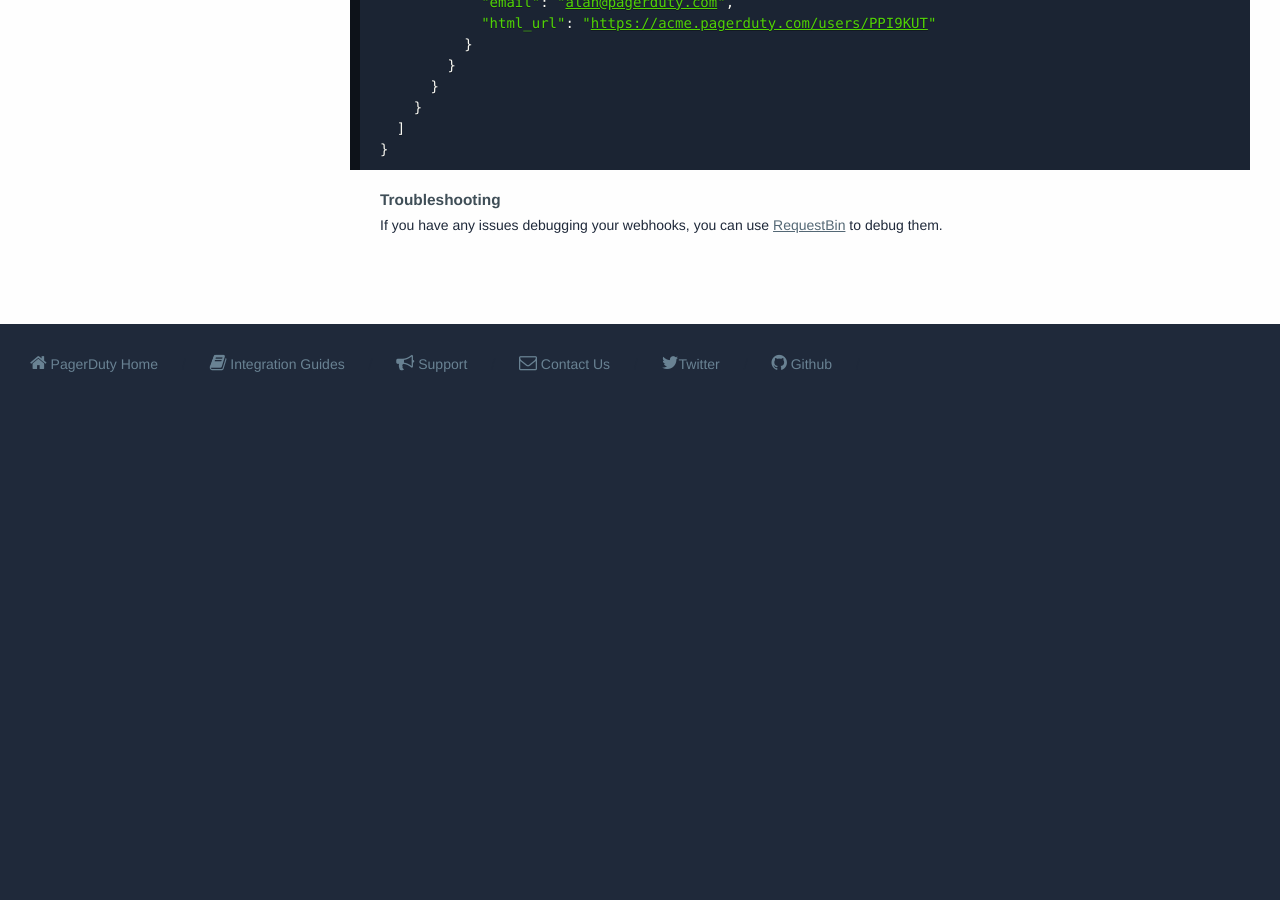
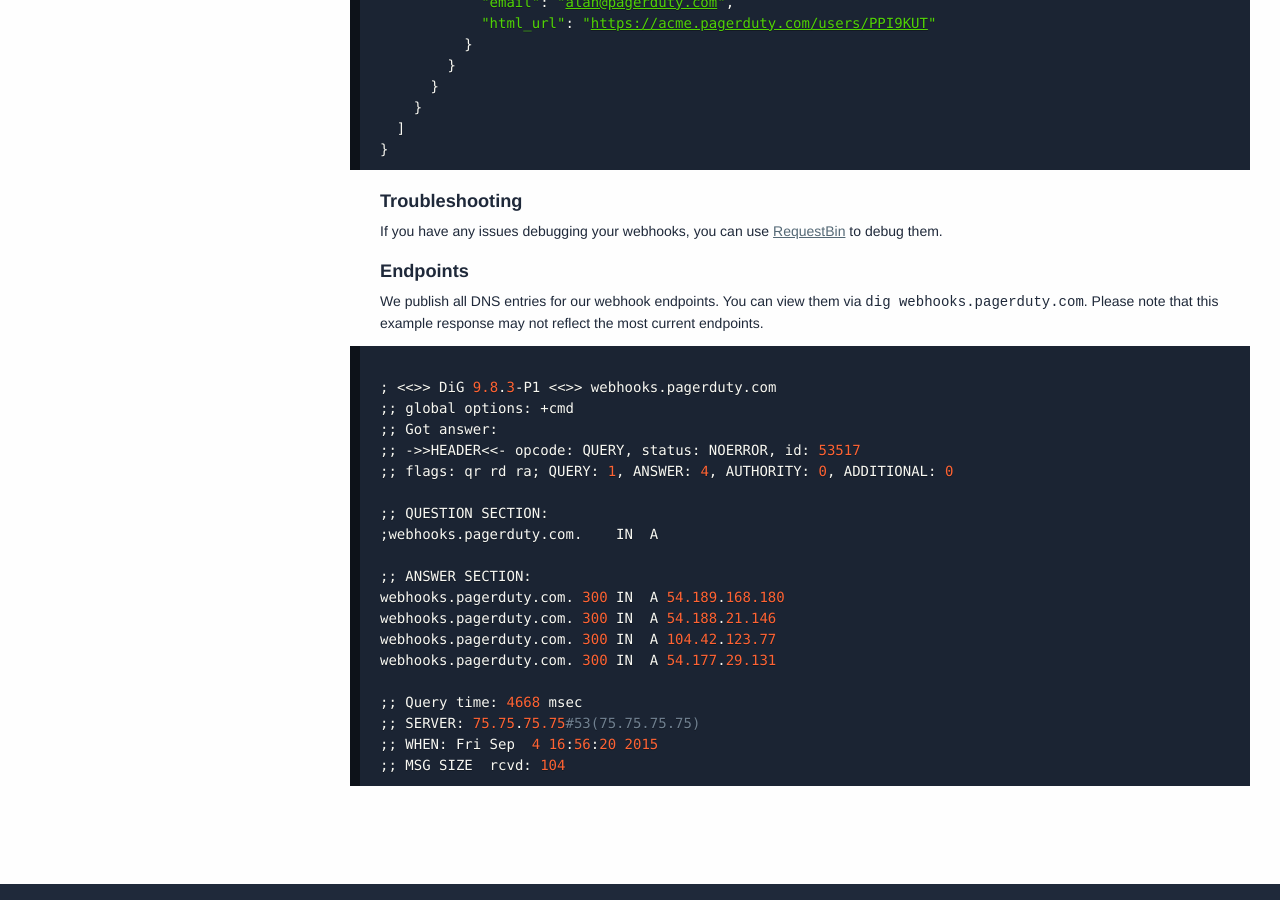
Before and after one commit to h4dz/devdocs, a Jekyll site: the page built from source/documentation/rest/webhooks.html, in a window 1280 px wide and 900 px high, scrolled down 2474 px. Built offline with Jekyll 4.4.1, drawn with Linux system fonts in a browser that asks for light colours; some web fonts are replaced; before the commit the page ends 2879 px from its top, so only the background shows below that.

Commit message:
Add endpoint IP addresses

```diff
--- a/source/documentation/rest/webhooks.html
+++ b/source/documentation/rest/webhooks.html
@@ -268,10 +268,40 @@ redirect_from:
 }</code>
 </pre>
   </div>
-  <h4>
+  <h3>
     Troubleshooting
-  </h4>
+  </h3>
   <p>
     If you have any issues debugging your webhooks, you can use <a href="http://requestb.in/">RequestBin</a> to debug them.
   </p>
+  <h3>
+    Endpoints
+  </h3>
+  <p>
+    We publish all DNS entries for our webhook endpoints. You can view them via <code>dig webhooks.pagerduty.com</code>. Please note that this example response may not reflect the most current endpoints.
+  </p>
+    <div class="response">
+<pre>
+<code class="language-bash prettyprint linenums">
+; <<>> DiG 9.8.3-P1 <<>> webhooks.pagerduty.com
+;; global options: +cmd
+;; Got answer:
+;; ->>HEADER<<- opcode: QUERY, status: NOERROR, id: 53517
+;; flags: qr rd ra; QUERY: 1, ANSWER: 4, AUTHORITY: 0, ADDITIONAL: 0
+
+;; QUESTION SECTION:
+;webhooks.pagerduty.com.    IN  A
+
+;; ANSWER SECTION:
+webhooks.pagerduty.com. 300 IN  A 54.189.168.180
+webhooks.pagerduty.com. 300 IN  A 54.188.21.146
+webhooks.pagerduty.com. 300 IN  A 104.42.123.77
+webhooks.pagerduty.com. 300 IN  A 54.177.29.131
+
+;; Query time: 4668 msec
+;; SERVER: 75.75.75.75#53(75.75.75.75)
+;; WHEN: Fri Sep  4 16:56:20 2015
+;; MSG SIZE  rcvd: 104</code>
+</pre>
+  </div>
 </div>
```
